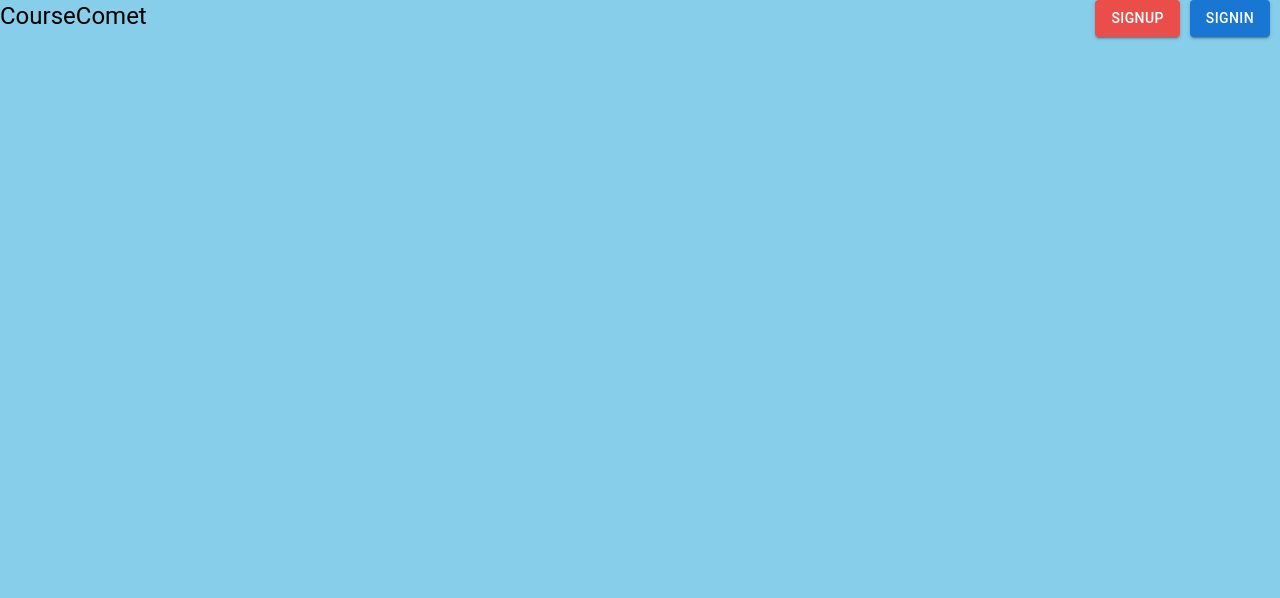
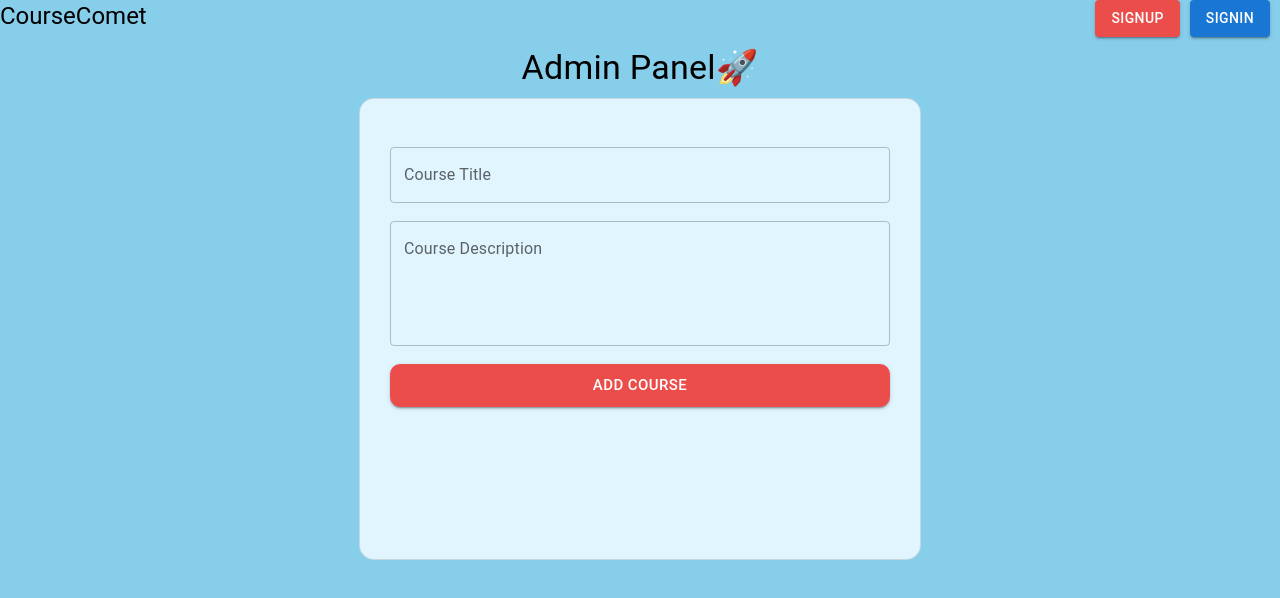
Before and after one commit to Gautam-Hegde/CourseComet, a React (Vite) app: page /addcourse in a window 1280 px wide. Shown: the top 598 px of the page. Built offline with nearby package versions, Linux system fonts and the light colour scheme.

Commit message:
addcourse route

```diff
--- /dev/null
+++ b/src/AddCourse.jsx
@@ -0,0 +1,76 @@
+
+import { Card, TextField, Typography } from '@mui/material';
+import Button from '@mui/material/Button';
+import { useState } from 'react';
+
+function AddCourse(){
+    const[title,setTitle]=useState("");
+    const[description,setDescription]=useState("");
+
+return(
+<div>
+    <div style={{display:'flex',justifyContent:'center'}}>
+        <div style={{paddingTop:10,marginBottom:10}}>
+            <Typography variant='h4'>Admin Panel🚀</Typography>
+        </div>
+    </div>
+    <div style={{display:'flex',
+    justifyContent:'center',
+    alignItems:'center',
+   }}
+    >
+
+    <Card variant="outlined"
+    style={{width:'500px',
+        height:'400px',
+        borderRadius:'15px',
+        paddingLeft:20,
+        paddingRight:20,
+        padding:30,
+backgroundColor:'#E1F5FE'}}
+    >
+    <br/>
+        <TextField fullWidth='true' id="title" label="Course Title" variant="outlined" onChange={(e)=>{
+            setTitle(e.target.value);
+        }}/>
+        <br/>
+        <br/>
+        <TextField multiline
+          rows={4} fullWidth='true'  id="description" label="Course Description" variant="outlined" type='password' onChange={(e)=>{
+            setDescription(e.target.value);
+        }}/>
+        <br/>
+        <br/>
+        <Button fullWidth='true' style={{borderRadius:'10px',backgroundColor:'#eb4d4b'}} variant="contained"  size='large'
+        onClick={()=>{
+            // let username=document.getElementById('username').value;
+            // let password=document.getElementById('password').value;
+            function callbacfn2(data){
+                console.log(data);
+                localStorage.setItem("token",data.token);
+            }
+            function callbackfn(res){
+                res.json().then(callbacfn2);
+            }
+            fetch("http://localhost:3000/admin/courses",{
+                method:"POST",
+                body:JSON.stringify({
+                    title:title,
+                    description:description,
+                    imageLink:"",
+                    published:true
+                }),
+                headers:{
+                    "Content-Type":"application/json",
+                    "Authorization":"Bearer "+localStorage.getItem("token")
+                },
+            }).then(callbackfn);
+        }}
+        >Add Course</Button>
+    </Card>
+    </div>
+    </div>
+)
+
+}
+export default AddCourse;
--- a/src/App.jsx
+++ b/src/App.jsx
@@ -1,3 +1,4 @@
+import AddCourse from "./AddCourse";
 import Appbar from "./Appbar";
 import Signin from "./Signin";
 import Signup from "./Signup";
@@ -13,6 +14,7 @@ function App() {
         <Router>
         <Appbar/>
           <Routes>
+            <Route path="/addcourse" element={<AddCourse/>}/>
             <Route path="/signup" element={<Signup/>}/>
             <Route path="/signin" element={<Signin/>}/>
           </Routes>
```
